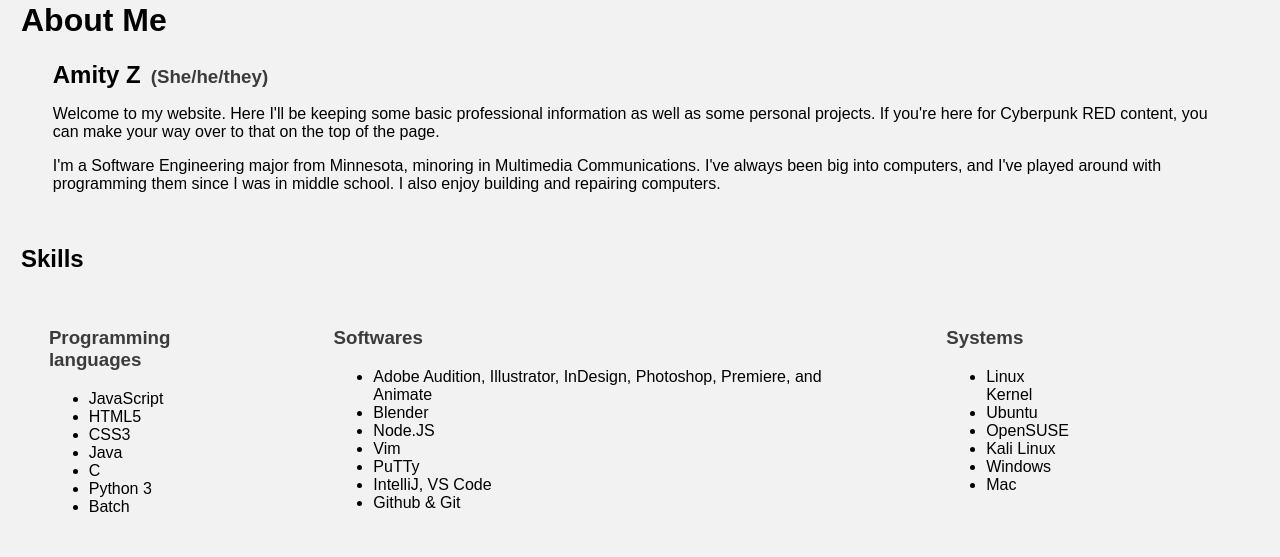
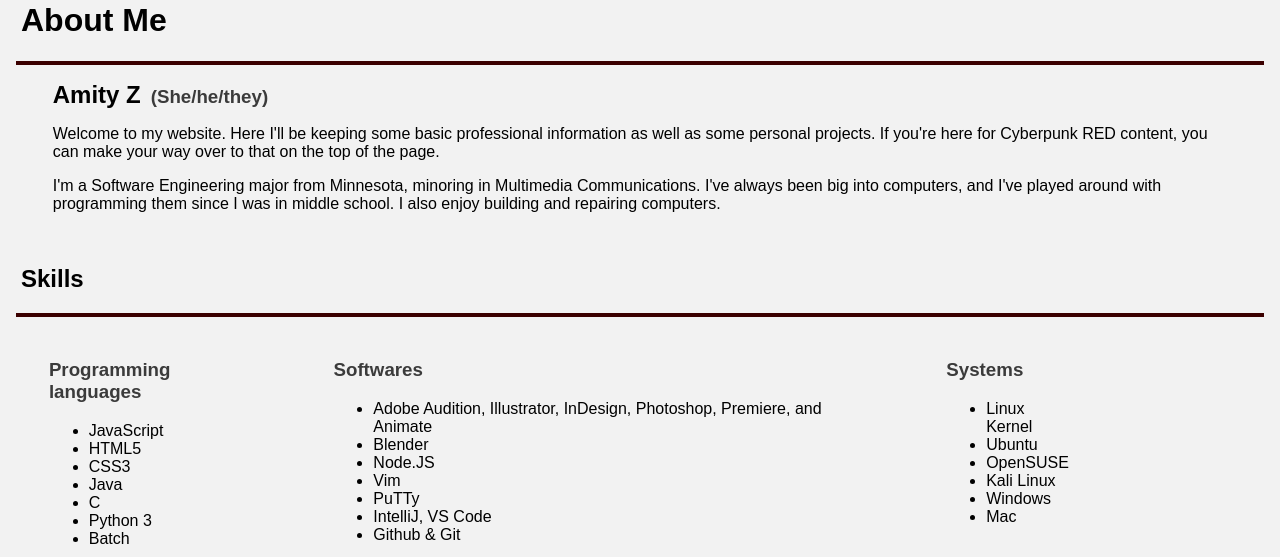
Before and after one commit to SamuelZien/elanazien.github.io, a PHP site: page / in a window 1280 px wide. Shown: the part 37-594 px from the top of the page. Run offline with PHP 8.4, Linux system fonts and the light colour scheme.

Commit message:
Added hrs
broke up page, decorated with hrs

```diff
--- a/index.css
+++ b/index.css
@@ -8,6 +8,9 @@ body{
 }
 p, li{
   font-size:medium;
+}
+hr{
+  border:2px solid #3b0000;
 }
 h1, h2, h3, h4, h5, h6, p, li {
     font-family: 'Ubuntu Mono', sans-serif;
--- a/index.html
+++ b/index.html
@@ -18,6 +18,7 @@
     </header>
     <main>
         <h1><strong>About Me</strong></h1>
+        <hr>
         <section id="about">
         <h2>Amity Z<h3> (She/he/they)</h3></h2>
         <p>Welcome to my website. Here I'll be keeping some basic professional information as well as some personal projects. If you're here for Cyberpunk RED content, you can make your way over to that on the top of the page.</p>
@@ -25,6 +26,7 @@
         </section>
         <section id="articles">
             <h2>Skills</h2>
+            <hr>
         <div class="contentbar">
             <article><h3>Programming languages</h3>
                 <ul>
```
